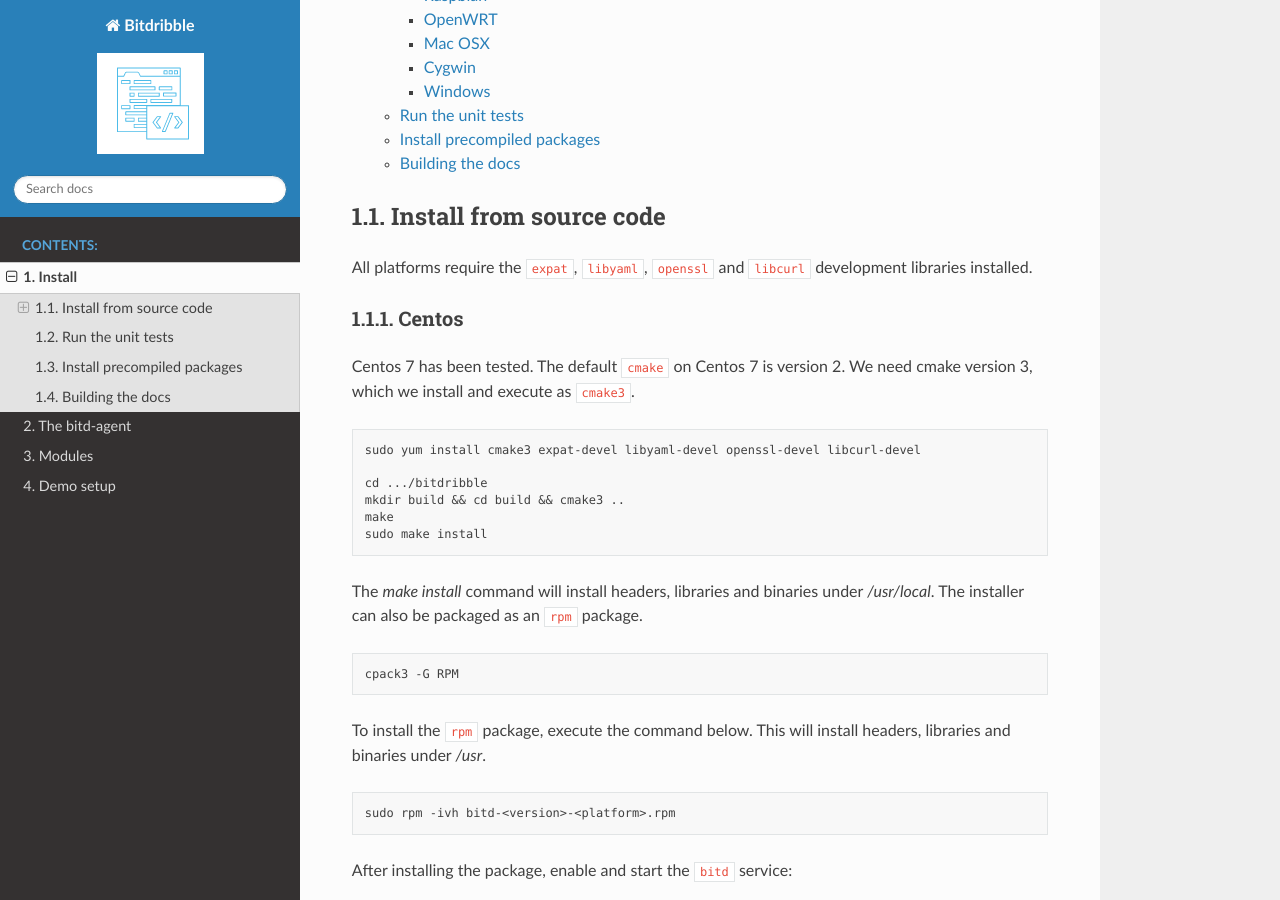
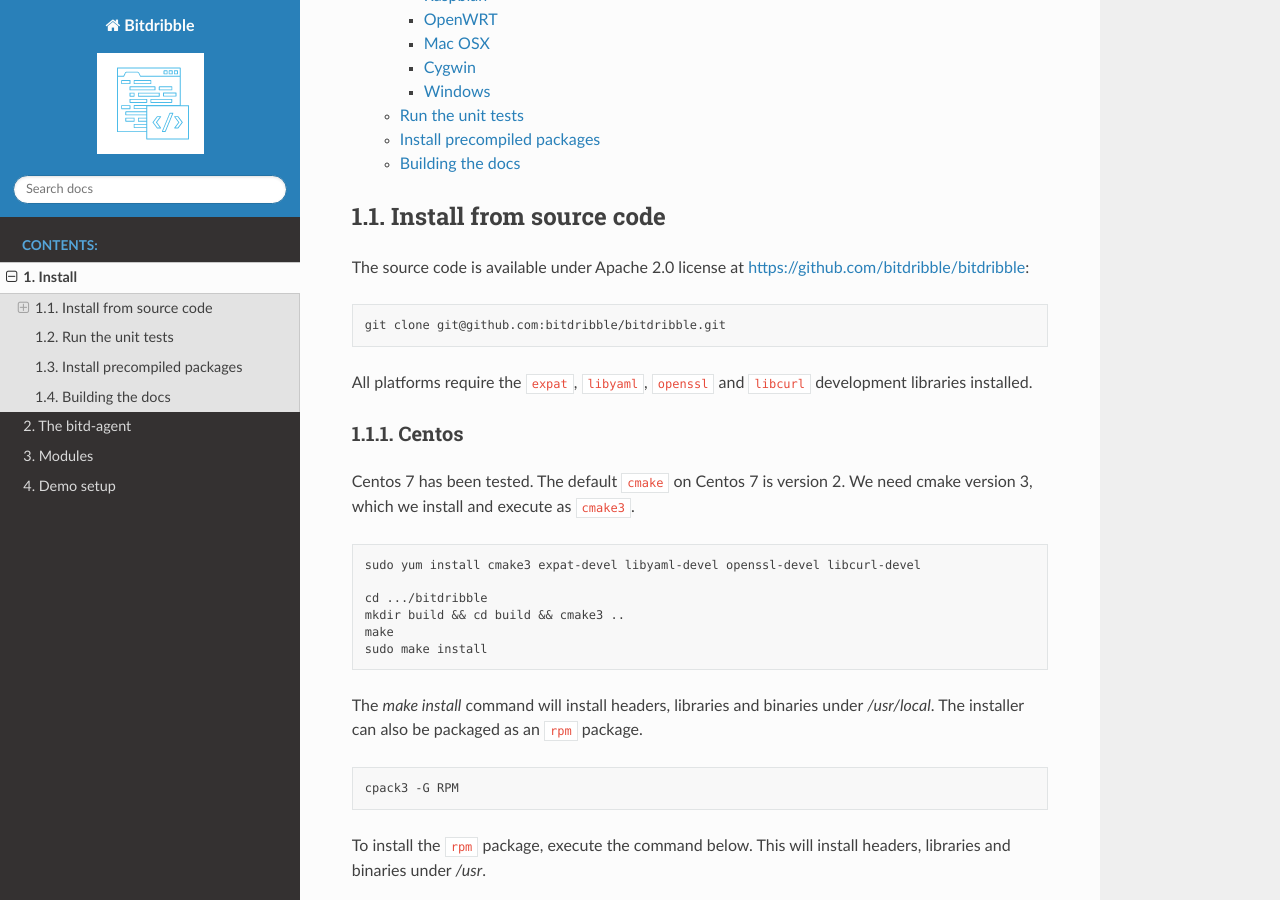
Before and after one commit to Bitdribble/bitdribble-doc, a Sphinx documentation site: the page built from source/install.rst, in a window 1280 px wide and 900 px high, scrolled down 308 px. Built offline with Sphinx 7.4.7 and the Read the Docs theme 2.0.0, drawn with Linux system fonts in a browser that asks for light colours.

Commit message:
location of bitdribble source code

```diff
--- a/source/install.rst
+++ b/source/install.rst
@@ -24,6 +24,12 @@
 
 Install from source code
 ========================
+
+The source code is available under Apache 2.0 license at https://github.com/bitdribble/bitdribble:
+
+.. code-block:: none
+
+   git clone git@github.com:bitdribble/bitdribble.git
 
 All platforms require the ``expat``, ``libyaml``, ``openssl`` and ``libcurl`` development libraries installed.
 
```
